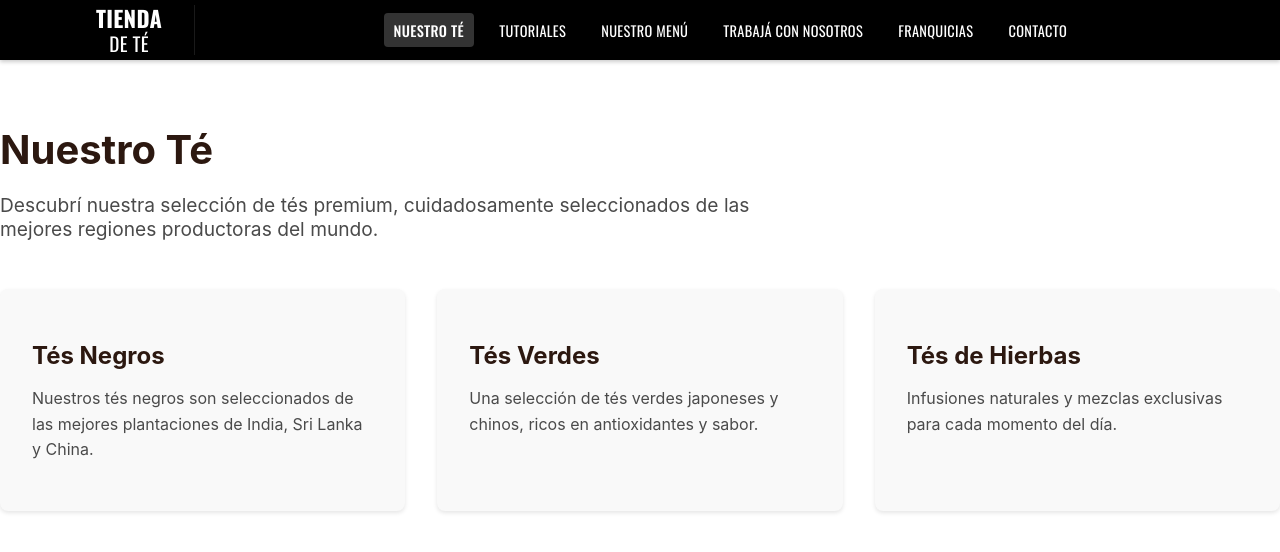
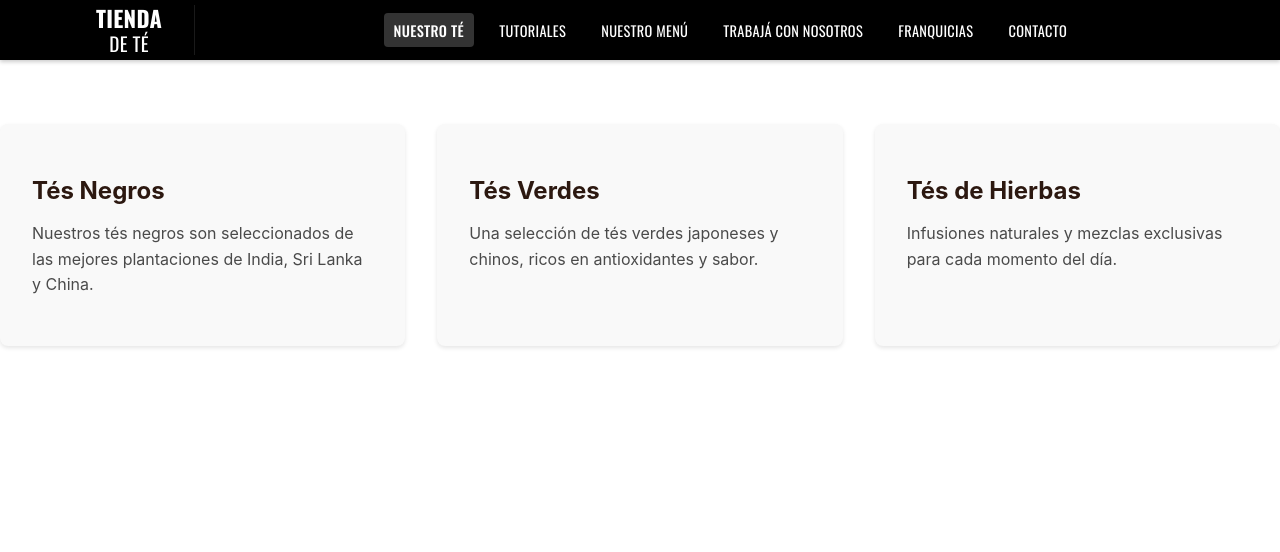
Before and after one commit to MatiasNarvaja/tienda-de-te, an Angular app: page /tienda in a window 1280 px wide. Shown: the top 552 px of the page. Built offline with nearby package versions, Linux system fonts and the light colour scheme.

Commit message:
se elimina texto de pruebas

```diff
--- a/src/app/pages/nuestro-te/nuestro-te.component.html
+++ b/src/app/pages/nuestro-te/nuestro-te.component.html
@@ -1,7 +1,4 @@
 <section class="nuestro-te">
-  <h1>Nuestro Té</h1>
-  <p>Descubrí nuestra selección de tés premium, cuidadosamente seleccionados de las mejores regiones productoras del mundo.</p>
-
   <div class="te-categories">
     <div class="category">
       <h2>Tés Negros</h2>
```
